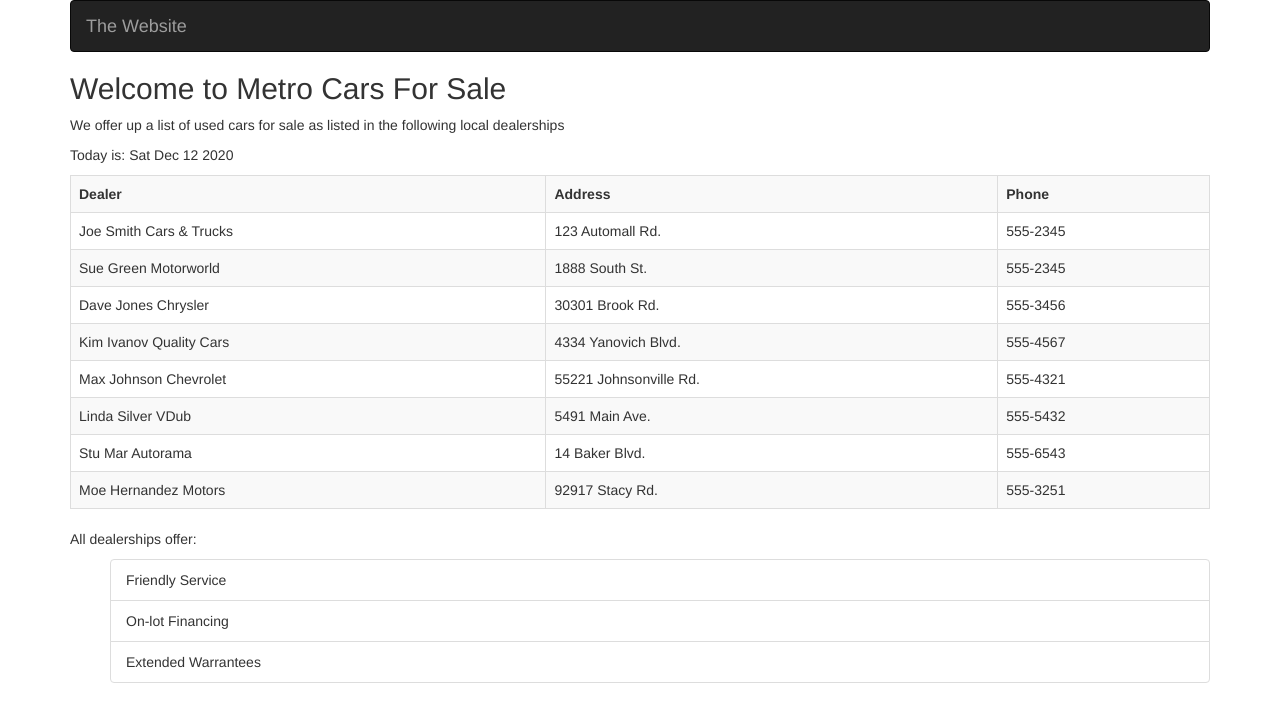
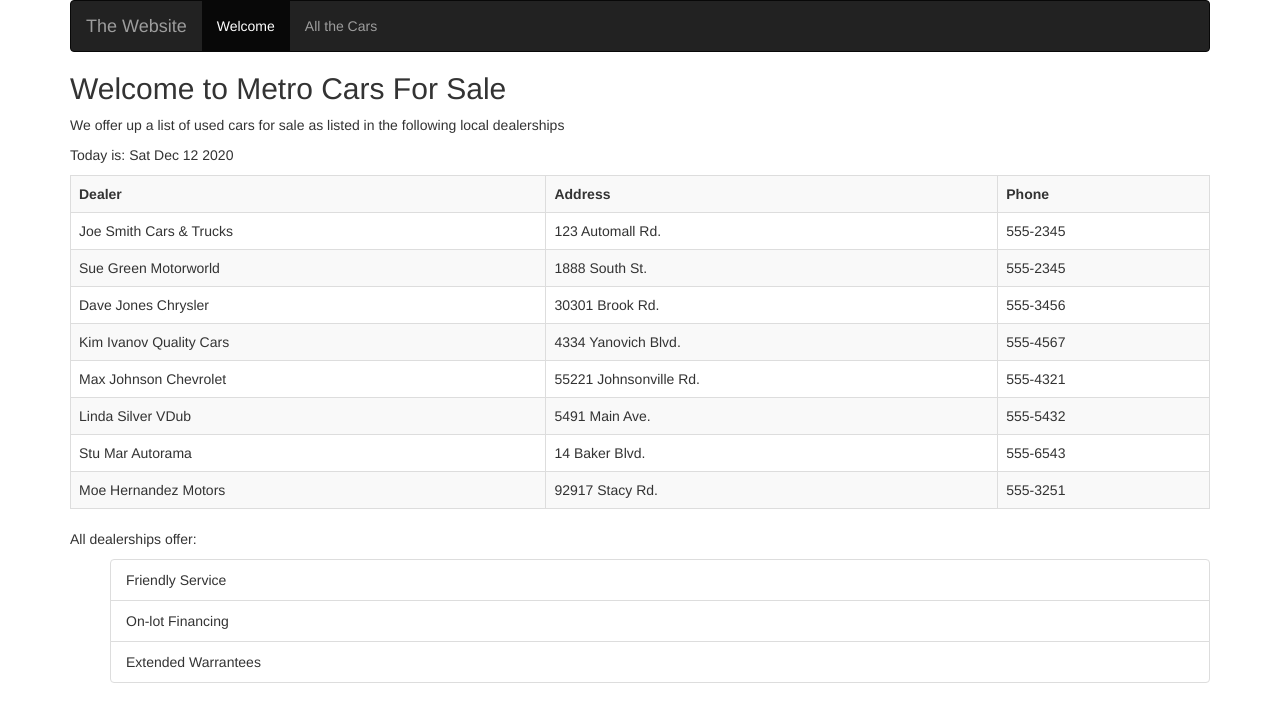
Before and after one commit to chiran2020/Data-With-Search, a plain HTML site: page index.html in a window 1280 px wide. Drawn offline with nearby package versions, Linux system fonts and the light colour scheme.

Commit message:
Update index.html

```diff
--- a/index.html
+++ b/index.html
@@ -16,8 +16,8 @@
     </div>
     <div>
        <ul class="nav navbar-nav">
-       <!--    <li class="active"><a href="index.html">Welcome</a></li>
-           <li><a href="all_cars.html">All the Cars</a></li> -->
+       <li class="active"><a href="index.html">Welcome</a></li>
+           <li><a href="all_cars.html">All the Cars</a></li>
        </ul>
     </div>
 
```
